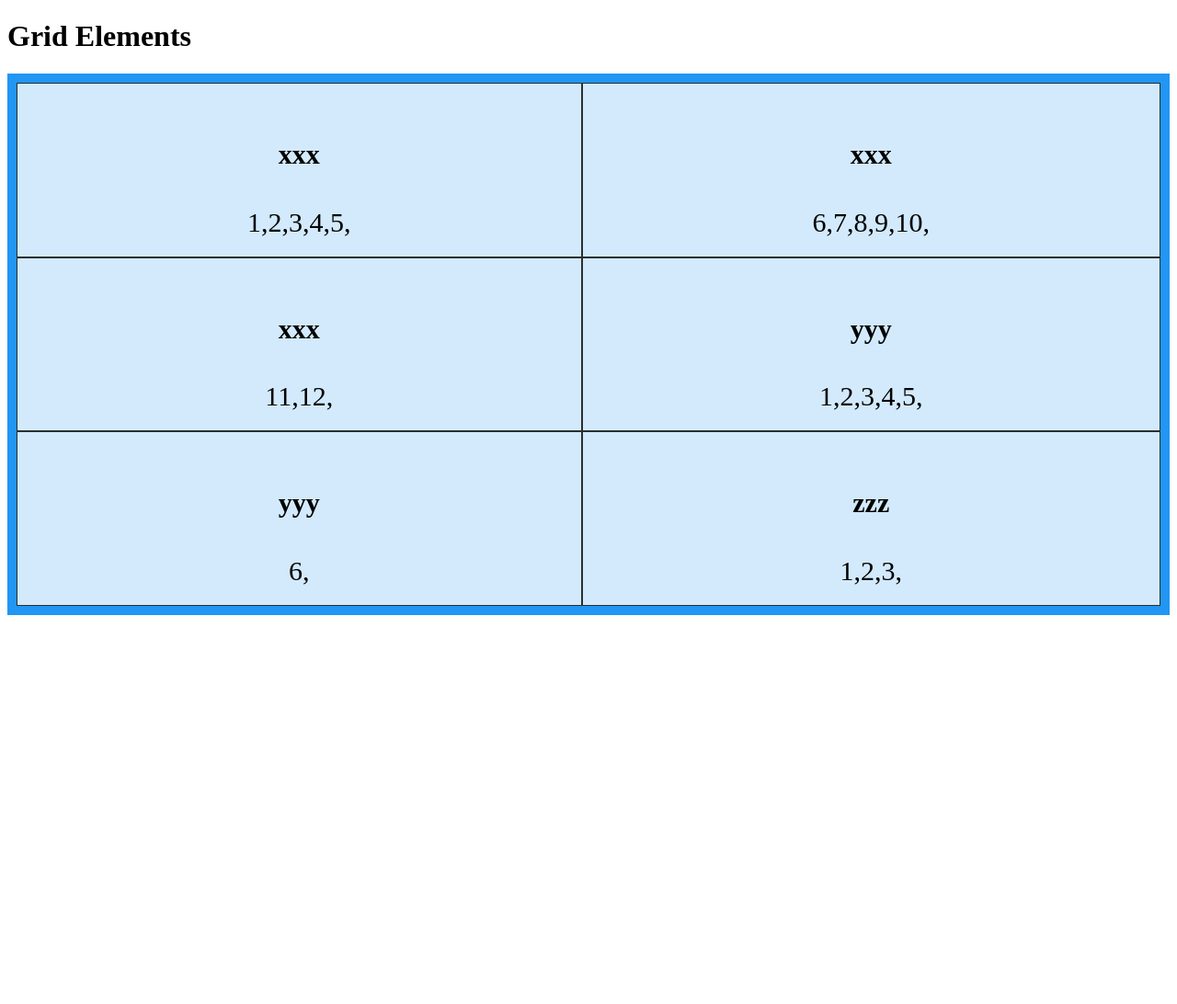
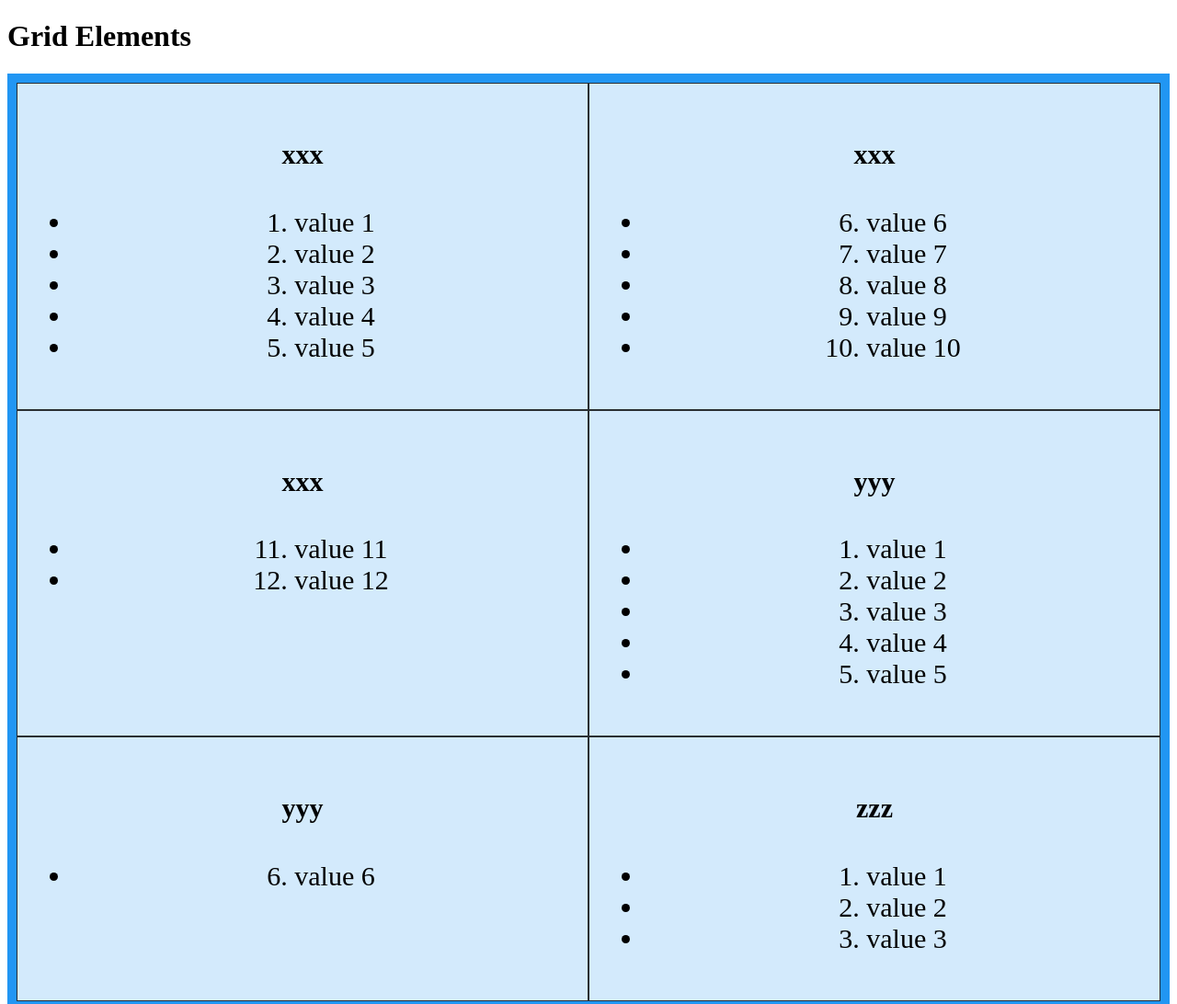
Before and after one commit to hidayatridwan/js, a plain HTML site: page grid.html in a window 1280 px wide. Shown: the top 1092 px of the page at 92% size. Before the commit the page ends 800 px from the top, so only its background shows below. Drawn offline with Linux system fonts and the light colour scheme.

Commit message:
grid update kantor

```diff
--- a/grid.html
+++ b/grid.html
@@ -26,87 +26,87 @@
       const data = [
         {
           key: "xxx",
-          value: 1,
+          value: "value 1",
         },
         {
           key: "xxx",
-          value: 2,
+          value: "value 2",
         },
         {
           key: "xxx",
-          value: 3,
+          value: "value 3",
         },
         {
           key: "xxx",
-          value: 4,
+          value: "value 4",
         },
         {
           key: "xxx",
-          value: 5,
+          value: "value 5",
         },
         {
           key: "xxx",
-          value: 6,
+          value: "value 6",
         },
         {
           key: "xxx",
-          value: 7,
+          value: "value 7",
         },
         {
           key: "xxx",
-          value: 8,
+          value: "value 8",
         },
         {
           key: "xxx",
-          value: 9,
+          value: "value 9",
         },
         {
           key: "xxx",
-          value: 10,
+          value: "value 10",
         },
         {
           key: "xxx",
-          value: 11,
+          value: "value 11",
         },
         {
           key: "xxx",
-          value: 12,
+          value: "value 12",
         },
         {
           key: "yyy",
-          value: 1,
+          value: "value 1",
         },
         {
           key: "yyy",
-          value: 2,
+          value: "value 2",
         },
         {
           key: "yyy",
-          value: 3,
+          value: "value 3",
         },
         {
           key: "yyy",
-          value: 4,
+          value: "value 4",
         },
         {
           key: "yyy",
-          value: 5,
+          value: "value 5",
         },
         {
           key: "yyy",
-          value: 6,
+          value: "value 6",
         },
         {
           key: "zzz",
-          value: 1,
+          value: "value 1",
         },
         {
           key: "zzz",
-          value: 2,
+          value: "value 2",
         },
         {
           key: "zzz",
-          value: 3,
+          value: "value 3",
         },
       ];
 
@@ -115,6 +115,7 @@
       let content = ``;
       let arrayValue = [];
       let key = ``;
+      let valueContent = ``;
       data.forEach((val, idx) => {
         no++;
         if (key === val.key) {
@@ -139,30 +140,28 @@
       function fetchValue(arrayValue = []) {
         // fetch limit
         let noContent = 0;
-        let valueContent = ``;
         arrayValue.forEach((_val) => {
           noContent++;
-          valueContent += _val.value + ",";
+          valueContent += `<li>${noContent}. ${_val.value}</li>`;
           if (noContent % 5 == 0) {
-            content += appendContent(_val.key, valueContent);
-            valueContent = ``;
+            content += appendContent(_val.key, `<ul>${valueContent}</ul>`);
           }
         });
         // fetch sisa limit
         let lastArrayValue = arrayValue.slice(-arrayValue.length % 5);
-        noContent = 0;
+        noContent -= arrayValue.length % 5;
         valueContent = ``;
         lastArrayValue.forEach((_val, idx) => {
           noContent++;
-          valueContent += _val.value + ",";
+          valueContent += `<li>${noContent}. ${_val.value}</li>`;
           if (idx == lastArrayValue.length - 1) {
-            content += appendContent(_val.key, valueContent);
-            valueContent = ``;
+            content += appendContent(_val.key, `<ul>${valueContent}</ul>`);
           }
         });
       }
 
       function appendContent(title, contentHTML) {
+        valueContent = ``;
         return `<div class="grid-item"><h4>${title}</h4>${contentHTML}</div>`;
       }
 
```
